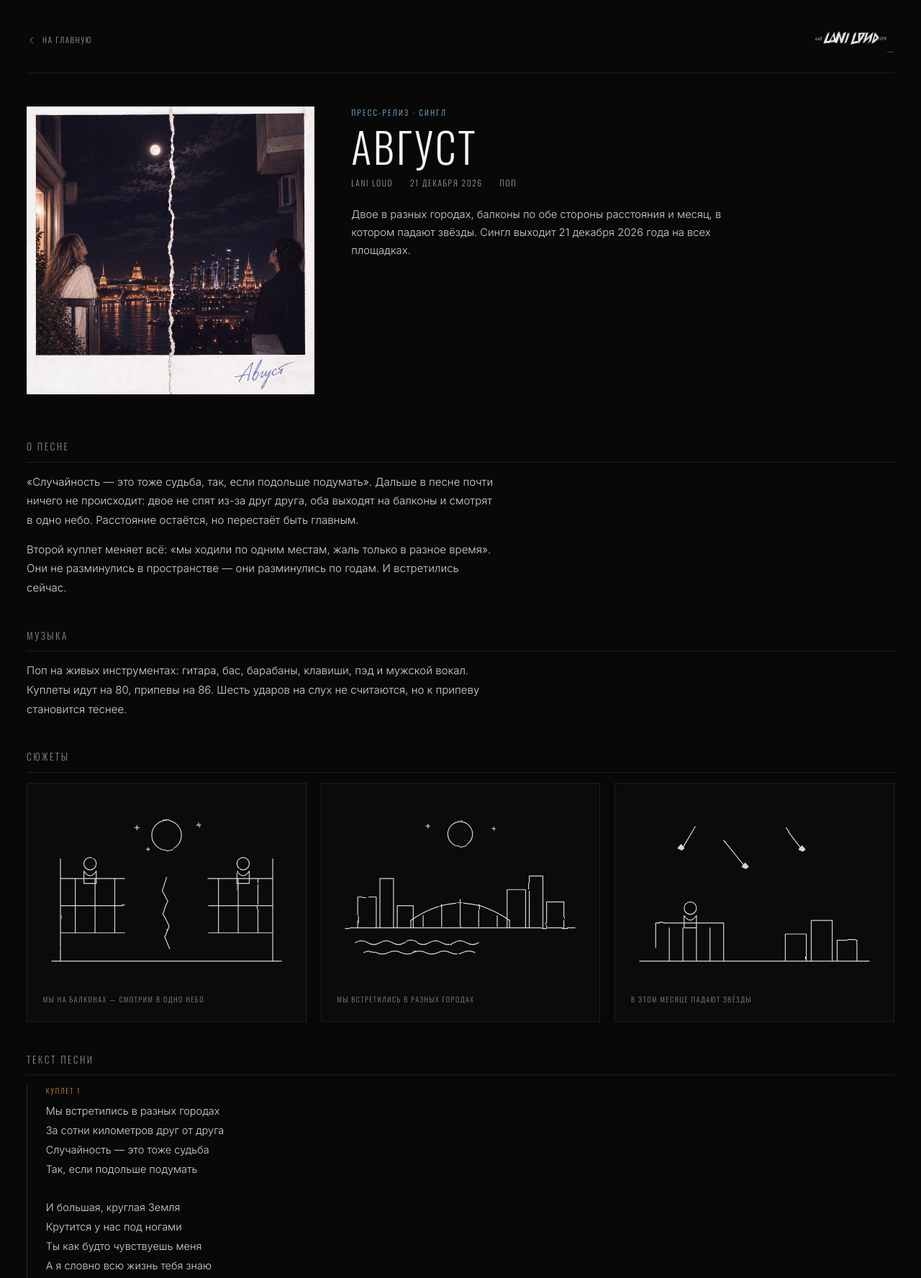
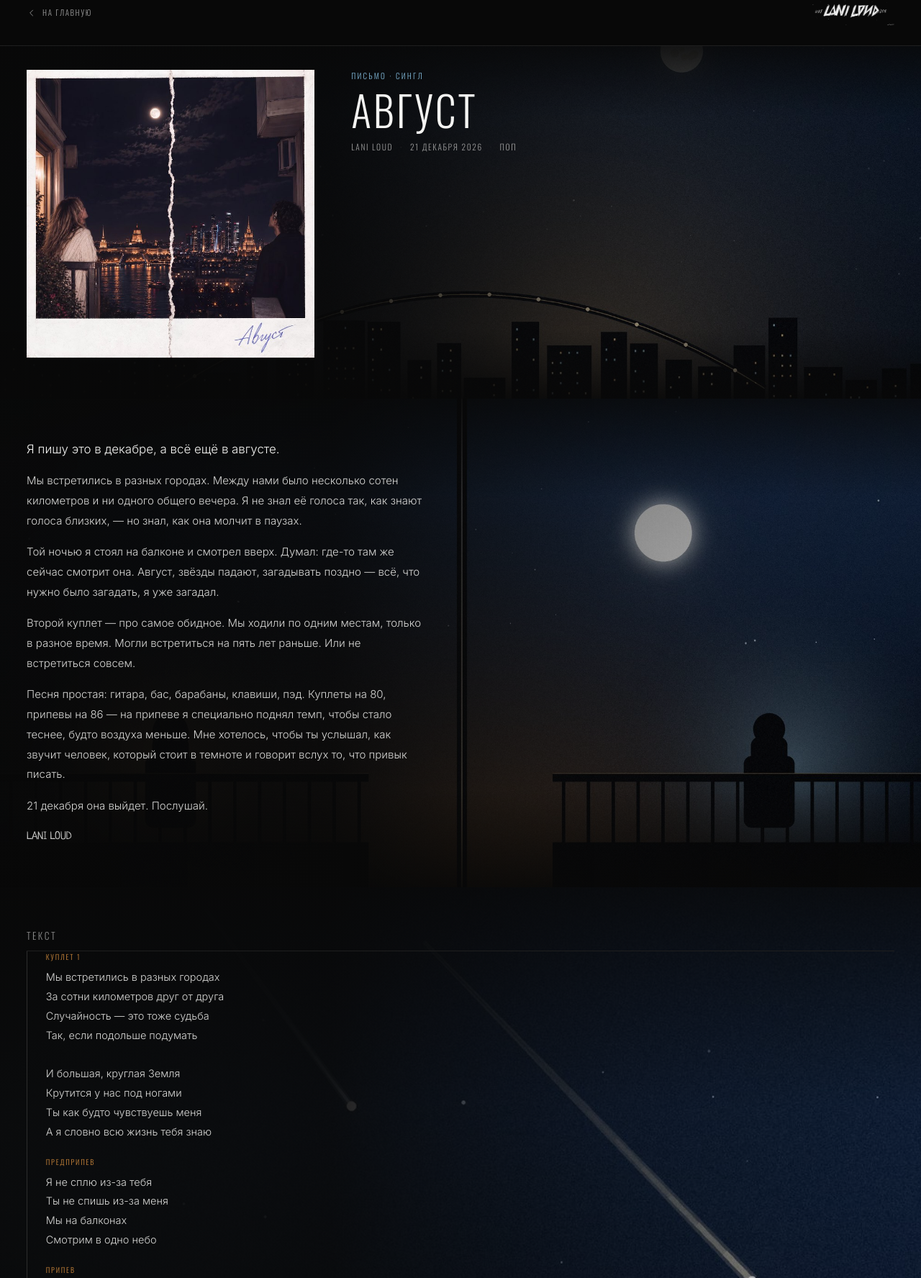
Before and after one commit to rveabnelit/rveabnelit.github.io, a plain HTML site: page press/avgust.html in a window 1280 px wide. Shown: the top 1776 px of the page at 72% size. Drawn offline with Linux system fonts and the light colour scheme.

Commit message:
Письмо от первого лица, сцены песни фоном под текстом

```diff
--- a/css/style.css
+++ b/css/style.css
@@ -741,6 +741,35 @@ a.platform-link:hover { border-color: var(--ember); color: #fff; background: rgb
   line-height: 1.4; color: var(--ember);
 }
 
+/* ---------- 19. Письмо: рисунки прямо под текстом ---------- */
+.release-band { position: relative; overflow: hidden; padding: clamp(34px, 4.4vw, 66px) 0; }
+.band-art { position: absolute; inset: 0; z-index: 0; }
+.band-art svg, .band-art img { display: block; width: 100%; height: 100%; object-fit: cover; }
+.band-scrim {
+  position: absolute; inset: 0; z-index: 1; pointer-events: none;
+  background:
+    linear-gradient(90deg, rgba(8,8,8,.96) 0%, rgba(8,8,8,.9) 36%, rgba(8,8,8,.45) 68%, rgba(8,8,8,.12) 100%),
+    linear-gradient(to bottom, rgba(8,8,8,.8) 0%, rgba(8,8,8,0) 20%, rgba(8,8,8,0) 80%, rgba(8,8,8,.85) 100%);
+}
+.band-inner { position: relative; z-index: 2; }
+
+.letter { max-width: 60ch; }
+.letter p { font-size: clamp(15px, 1.12vw, 17px); line-height: 1.85; color: var(--text-soft); }
+.letter p + p { margin-top: 1.05em; }
+.letter p:first-child { font-size: clamp(16px, 1.32vw, 19.5px); line-height: 1.7; color: var(--text); }
+.letter-sign {
+  margin-top: clamp(26px, 3.6vw, 44px);
+  font-family: var(--font-script); font-size: clamp(26px, 3.2vw, 40px);
+  line-height: 1; color: var(--text); opacity: .95;
+}
+
+@media (max-width: 900px) {
+  .band-scrim {
+    background: linear-gradient(to bottom, rgba(8,8,8,.5) 0%, rgba(8,8,8,.9) 30%, rgba(8,8,8,.97) 100%);
+  }
+}
+
+
 .release-foot {
   margin-top: clamp(34px, 4vw, 50px); padding-top: clamp(22px, 3vw, 30px);
   border-top: 1px solid var(--line);
--- a/press/avgust.html
+++ b/press/avgust.html
@@ -3,14 +3,14 @@
 <head>
 <meta charset="utf-8">
 <meta name="viewport" content="width=device-width, initial-scale=1">
-<title>Пресс-релиз: LANI LOUD — «Август» · 21 декабря 2026</title>
-<meta name="description" content="Сингл LANI LOUD «Август»: о чём песня, как записана, полный текст. Премьера — 21 декабря 2026.">
+<title>Письмо: LANI LOUD — «Август» · 21 декабря 2026</title>
+<meta name="description" content="Письмо о песне «Август»: откуда она взялась, как записана и почему её стоит послушать. Премьера — 21 декабря 2026.">
 <link rel="canonical" href="https://laniloud.ru/press/avgust.html">
 <meta property="og:type" content="article">
 <meta property="og:locale" content="ru_RU">
 <meta property="og:site_name" content="LANI LOUD">
-<meta property="og:title" content="LANI LOUD — «Август». Пресс-релиз">
-<meta property="og:description" content="О чём песня, как записана, полный текст. Премьера — 21 декабря 2026.">
+<meta property="og:title" content="Письмо: LANI LOUD — «Август»">
+<meta property="og:description" content="Откуда взялась песня, как записана и почему её стоит послушать. Премьера — 21 декабря 2026.">
 <meta property="og:image" content="https://laniloud.ru/assets/img/cover-04.jpg?v=5c06043e">
 <meta property="og:url" content="https://laniloud.ru/press/avgust.html">
 <meta name="twitter:card" content="summary_large_image">
@@ -24,137 +24,126 @@
 <link rel="preload" as="font" type="font/woff2" href="../assets/fonts/oswald-400-cyrillic.woff2" crossorigin>
 <link rel="preload" as="font" type="font/woff2" href="../assets/fonts/inter-300-cyrillic.woff2" crossorigin>
 <link rel="stylesheet" href="../css/fonts.css">
-<link rel="stylesheet" href="../css/style.css?v=39012435">
+<link rel="stylesheet" href="../css/style.css?v=757864a5">
 </head>
 <body class="release-page">
 
-<!-- тот же «процарапанный» фильтр, что на главной: им обведены цитата и скелет -->
+<!-- палитра и свечения для рисунков: медь и синева сайта -->
 <svg width="0" height="0" aria-hidden="true" style="position:absolute">
-  <filter id="scratch" x="-6%" y="-6%" width="112%" height="112%">
-    <feTurbulence type="fractalNoise" baseFrequency="0.032" numOctaves="3" seed="7" result="noise"/>
-    <feDisplacementMap in="SourceGraphic" in2="noise" scale="2.1" xChannelSelector="R" yChannelSelector="G"/>
+  <defs>
+    <linearGradient id="skyGrad" x1="0" y1="0" x2="0" y2="1">
+      <stop offset="0" stop-color="#25406b"/>
+      <stop offset=".28" stop-color="#183055"/>
+      <stop offset=".6" stop-color="#0e1b30"/>
+      <stop offset="1" stop-color="#070b13"/>
+    </linearGradient>
+    <radialGradient id="moonHalo">
+      <stop offset="0" stop-color="#fff6e2" stop-opacity=".95"/>
+      <stop offset=".18" stop-color="#ffdca8" stop-opacity=".62"/>
+      <stop offset=".45" stop-color="#e0a05a" stop-opacity=".26"/>
+      <stop offset="1" stop-color="#c07a30" stop-opacity="0"/>
+    </radialGradient>
+    <radialGradient id="warmHalo">
+      <stop offset="0" stop-color="#f8b76d" stop-opacity=".85"/>
+      <stop offset="1" stop-color="#d08a3c" stop-opacity="0"/>
+    </radialGradient>
+    <radialGradient id="coolHalo">
+      <stop offset="0" stop-color="#9fd0ea" stop-opacity=".6"/>
+      <stop offset="1" stop-color="#2b4a63" stop-opacity="0"/>
+    </radialGradient>
+    <radialGradient id="starHead">
+      <stop offset="0" stop-color="#fff" stop-opacity="1"/>
+      <stop offset=".3" stop-color="#ffe6b8" stop-opacity=".75"/>
+      <stop offset="1" stop-color="#ffd9a0" stop-opacity="0"/>
+    </radialGradient>
+    <linearGradient id="tail1" gradientUnits="userSpaceOnUse" x1="720" y1="40" x2="890" y2="250">
+      <stop offset="0" stop-color="#ffe3b0" stop-opacity="0"/>
+      <stop offset=".5" stop-color="#ffd9a0" stop-opacity=".34"/>
+      <stop offset="1" stop-color="#fff" stop-opacity=".95"/>
+    </linearGradient>
+    <linearGradient id="tail2" gradientUnits="userSpaceOnUse" x1="990" y1="20" x2="1070" y2="200">
+      <stop offset="0" stop-color="#ffe3b0" stop-opacity="0"/>
+      <stop offset=".5" stop-color="#ffd9a0" stop-opacity=".3"/>
+      <stop offset="1" stop-color="#fff" stop-opacity=".9"/>
+    </linearGradient>
+    <linearGradient id="tail3" gradientUnits="userSpaceOnUse" x1="600" y1="16" x2="700" y2="170">
+      <stop offset="0" stop-color="#d8ecff" stop-opacity="0"/>
+      <stop offset=".5" stop-color="#bfe0f5" stop-opacity=".28"/>
+      <stop offset="1" stop-color="#fff" stop-opacity=".9"/>
+    </linearGradient>
+    <linearGradient id="waterGrad" x1="0" y1="0" x2="0" y2="1">
+      <stop offset="0" stop-color="#12283c"/>
+      <stop offset="1" stop-color="#04070c"/>
+    </linearGradient>
+    <linearGradient id="horizonGlow" x1="0" y1="0" x2="0" y2="1">
+      <stop offset="0" stop-color="#d08a3c" stop-opacity="0"/>
+      <stop offset="1" stop-color="#f0b268" stop-opacity=".5"/>
+    </linearGradient>
+    <filter id="grain">
+      <feTurbulence type="fractalNoise" baseFrequency=".85" numOctaves="2" result="n"/>
+      <feColorMatrix in="n" type="saturate" values="0"/>
+      <feComponentTransfer><feFuncA type="linear" slope=".15"/></feComponentTransfer>
     </filter>
+    <radialGradient id="vignette">
+      <stop offset=".55" stop-color="#000" stop-opacity="0"/>
+      <stop offset="1" stop-color="#000" stop-opacity=".6"/>
+    </radialGradient>
+  </defs>
 </svg>
 
-<main class="release wrap">
-  <div class="release-top">
+<header class="release-top wrap">
   <a class="release-back" href="../index.html">
     <svg width="14" height="14" viewBox="0 0 24 24" fill="none" stroke="currentColor" stroke-width="1.5" aria-hidden="true"><path d="M15 5l-7 7 7 7"/></svg>
     На главную
   </a>
   <img src="../assets/img/logo.png" alt="LANI LOUD" width="1200" height="365">
-  </div>
+</header>
 
-  <div class="release-hero">
+<!-- ── шапка: город, мост, луна ───────────────────────────── -->
+<section class="release-band" style="padding-top:clamp(24px,2.6vw,38px)">
+  <div class="band-art" aria-hidden="true"><img src="../assets/img/art-city.jpg" alt="" width="2000" height="1200"></div>
+  <div class="band-scrim"></div>
+  <div class="band-inner wrap">
+    <div class="release-hero" style="margin-top:0">
       <div class="release-cover">
         <img src="../assets/img/cover-04.jpg?v=5c06043e" alt="Обложка сингла «Август»" width="760" height="760">
       </div>
       <div>
-      <p class="release-kicker">Пресс-релиз · сингл</p>
+        <p class="release-kicker">Письмо · сингл</p>
         <h1 class="release-title">Август</h1>
         <p class="release-meta">
           <span>LANI LOUD</span>
           <span>21 декабря 2026</span>
           <span>поп</span>
         </p>
-      <p class="release-lead">
-        Двое в разных городах, балконы по обе стороны расстояния и месяц, в котором падают звёзды.
-        Сингл выходит 21 декабря 2026 года на всех площадках.
-      </p>
       </div>
     </div>
-
-  <div class="release-body">
-
-    <section class="release-section">
-      <h2 class="release-h2">О песне</h2>
-      <p class="release-text">
-        «Случайность — это тоже судьба, так, если подольше подумать». Дальше в песне почти ничего
-        не происходит: двое не спят из-за друг друга, оба выходят на балконы и смотрят в одно небо.
-        Расстояние остаётся, но перестаёт быть главным.
-      </p>
-      <p class="release-text">
-        Второй куплет меняет всё: «мы ходили по одним местам, жаль только в разное время».
-        Они не разминулись в пространстве — они разминулись по годам. И встретились сейчас.
-      </p>
-    </section>
-
-    <section class="release-section">
-      <h2 class="release-h2">Музыка</h2>
-      <p class="release-text">
-        Поп на живых инструментах: гитара, бас, барабаны, клавиши, пэд и мужской вокал.
-        Куплеты идут на 80, припевы на 86. Шесть ударов на слух не считаются, но к припеву
-        становится теснее.
-      </p>
-    </section>
-
-    <section class="release-section">
-      <h2 class="release-h2">Сюжеты</h2>
-      <div class="scenes">
-
-        <figure class="scene">
-          <svg class="scene-art" viewBox="0 0 400 300" role="img" aria-label="Два балкона и одно небо" filter="url(#scratch)">
-            <g fill="none" stroke="currentColor" stroke-width="1.4" stroke-linecap="round" stroke-linejoin="round">
-              <path d="M14 262 H386"/>
-              <path d="M28 96 V262 M28 128 H132 M28 172 H132 M28 216 H132"/>
-              <path d="M52 128 V216 M84 128 V216 M116 128 V216"/>
-              <circle cx="76" cy="104" r="10"/>
-              <path d="M66 116 q10 15 20 0 V136 H66 Z"/>
-              <path d="M372 96 V262 M268 128 H372 M268 172 H372 M268 216 H372"/>
-              <path d="M284 128 V216 M316 128 V216 M348 128 V216"/>
-              <circle cx="324" cy="104" r="10"/>
-              <path d="M314 116 q10 15 20 0 V136 H314 Z"/>
-              <circle cx="200" cy="58" r="24"/>
-              <path d="M152 42 v7 M148.5 45.5 h7 M252 38 v7 M248.5 41.5 h7 M170 78 v5 M167.5 80.5 h5"/>
-              <path d="M200 126 l-7 22 9 17 -8 20 10 21 -7 17 8 19"/>
-            </g>
-          </svg>
-          <figcaption>Мы на балконах — смотрим в одно небо</figcaption>
-        </figure>
-
-        <figure class="scene">
-          <svg class="scene-art" viewBox="0 0 400 300" role="img" aria-label="Сотни километров друг от друга" filter="url(#scratch)">
-            <g fill="none" stroke="currentColor" stroke-width="1.4" stroke-linecap="round" stroke-linejoin="round">
-              <path d="M14 208 H386"/>
-              <path d="M34 208 V158 H64 V208 M70 208 V128 H92 V208 M98 208 V172 H124 V208"/>
-              <path d="M276 208 V146 H306 V208 M312 208 V124 H334 V208 M340 208 V166 H368 V208"/>
-              <path d="M120 196 Q200 140 280 196"/>
-              <path d="M120 196 V208 M280 196 V208"/>
-              <path d="M140 188 V206 M170 170 V206 M200 162 V206 M230 170 V206 M260 188 V206"/>
-              <path d="M30 232 q10 -6 20 0 t20 0 t20 0 t20 0 t20 0 t20 0 t20 0 t20 0 t20 0 t20 0"/>
-              <path d="M44 248 q10 -5 20 0 t20 0 t20 0 t20 0 t20 0 t20 0 t20 0 t20 0 t20 0"/>
-              <circle cx="200" cy="56" r="20"/>
-              <path d="M148 40 v6 M144.5 43 h6 M254 44 v6 M250.5 47 h6"/>
-            </g>
-          </svg>
-          <figcaption>Мы встретились в разных городах</figcaption>
-        </figure>
-
-        <figure class="scene">
-          <svg class="scene-art" viewBox="0 0 400 300" role="img" aria-label="Падающие звёзды над городом" filter="url(#scratch)">
-            <g fill="none" stroke="currentColor" stroke-width="1.4" stroke-linecap="round" stroke-linejoin="round">
-              <path d="M14 262 H386"/>
-              <path d="M40 200 H150 V262 M40 200 V240"/>
-              <path d="M62 208 V262 M84 208 V262 M106 208 V262 M128 208 V262"/>
-              <circle cx="96" cy="176" r="10"/>
-              <path d="M86 188 q10 15 20 0 V208 H86 Z"/>
-              <path d="M250 262 V218 H284 V262 M292 262 V196 H326 V262 M334 262 V228 H366 V262"/>
-              <path d="M150 66 l34 42"/>
-              <path d="M186 112 l-6 -3 5 -6 5 6 z" fill="currentColor"/>
-              <path d="M250 46 l26 34"/>
-              <path d="M278 84 l-6 -3 5 -6 5 6 z" fill="currentColor"/>
-              <path d="M104 44 l-20 34"/>
-              <path d="M82 82 l-6 -3 5 -6 5 6 z" fill="currentColor"/>
-            </g>
-          </svg>
-          <figcaption>В этом месяце падают звёзды</figcaption>
-        </figure>
-
   </div>
 </section>
 
-    <section class="release-section">
-      <h2 class="release-h2">Текст песни</h2>
+<!-- ── письмо: два балкона, разрыв, луна ──────────────────── -->
+<section class="release-band">
+  <div class="band-art" aria-hidden="true"><img src="../assets/img/art-balcony.jpg" alt="" width="2000" height="1200"></div>
+  <div class="band-scrim"></div>
+  <div class="band-inner wrap">
+    <div class="letter">
+      <p>Я пишу это в декабре, а всё ещё в августе.</p>
+      <p>Мы встретились в разных городах. Между нами было несколько сотен километров и ни одного общего вечера. Я не знал её голоса так, как знают голоса близких, — но знал, как она молчит в паузах.</p>
+      <p>Той ночью я стоял на балконе и смотрел вверх. Думал: где-то там же сейчас смотрит она. Август, звёзды падают, загадывать поздно — всё, что нужно было загадать, я уже загадал.</p>
+      <p>Второй куплет — про самое обидное. Мы ходили по одним местам, только в разное время. Могли встретиться на пять лет раньше. Или не встретиться совсем.</p>
+      <p>Песня простая: гитара, бас, барабаны, клавиши, пэд. Куплеты на 80, припевы на 86 — на припеве я специально поднял темп, чтобы стало теснее, будто воздуха меньше. Мне хотелось, чтобы ты услышал, как звучит человек, который стоит в темноте и говорит вслух то, что привык писать.</p>
+      <p>21 декабря она выйдет. Послушай.</p>
+      <p class="letter-sign">LANI LOUD</p>
+    </div>
+  </div>
+</section>
+
+<!-- ── текст песни: падающие звёзды ───────────────────────── -->
+<section class="release-band">
+  <div class="band-art" aria-hidden="true"><img src="../assets/img/art-stars.jpg" alt="" width="2000" height="1200"></div>
+  <div class="band-scrim"></div>
+  <div class="band-inner wrap">
+    <h2 class="release-h2">Текст</h2>
     <div class="lyrics">
       <div class="lyrics-part">
         <b>Куплет 1</b>
@@ -216,24 +205,25 @@
       </div>
     </div>
     <p class="lyrics-out">они слышали все наши просьбы</p>
+  </div>
 </section>
 
+<footer class="release-band">
+  <div class="band-inner wrap">
     <div class="release-cta">
       <a class="btn btn-solid" href="../assets/press/lani-loud-press-kit.zip?v=eae0939d" download>Скачать пресс-кит →</a>
       <a class="btn btn-ghost" href="../index.html">На главную →</a>
     </div>
-
     <div class="release-foot">
       <span>
-        Текст можно публиковать полностью · обложка и фото — в пресс-ките<br>
+        21 декабря 2026 · текст можно публиковать полностью<br>
         <a href="mailto:veabnelitr@gmail.com">veabnelitr@gmail.com</a> ·
         <a href="https://t.me/laniloud_tg" target="_blank" rel="noopener">Telegram @laniloud_tg</a>
       </span>
       <span>© LANI LOUD, 2026</span>
     </div>
-
   </div>
-</main>
+</footer>
 
 </body>
 </html>
```
Also changed, not shown: index.html (+1 -1 lines), assets/img/art-balcony.jpg (added), assets/img/art-city.jpg (added), assets/img/art-stars.jpg (added). Lines whose indentation alone changed are shown as unchanged.
